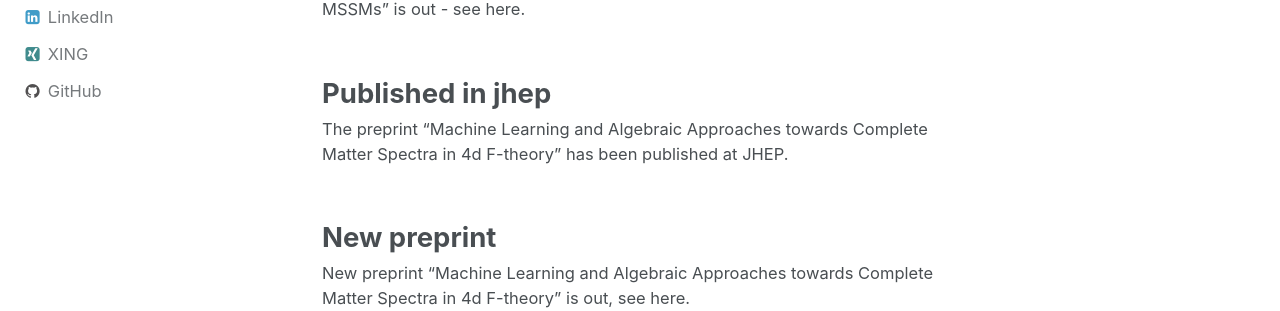
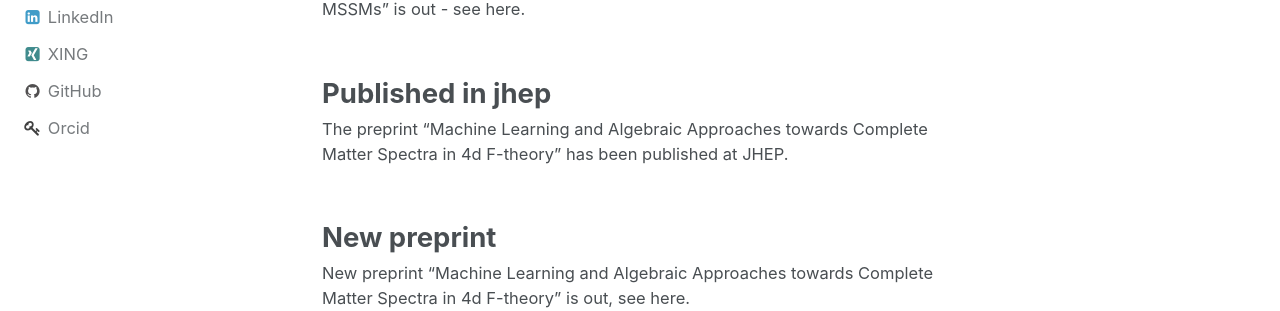
Before and after one commit to MartinBies/MartinBies.github.io, a Jekyll site: the page built from index.html, in a window 1280 px wide. Shown: the part 439-750 px from the top of the page. Built offline with Jekyll 4.4.1, drawn with Linux system fonts in a browser that asks for light colours; the list of posts is cut into pages by our own code.

Commit message:
Add orcid to author profile

```diff
--- a/_includes/author-profile.html
+++ b/_includes/author-profile.html
@@ -131,6 +131,12 @@
         </li>
       {% endif %}
 
+        <li>
+          <a href="https://orcid.org/0000-0002-9609-1693" itemprop="sameAs">
+            <i class="fa fa-fw fa-key" aria-hidden="true"></i> Orcid
+          </a>
+        </li>
+
       {% if author.gitlab %}
         <li>
           <a href="https://gitlab.com/{{ author.gitlab }}" itemprop="sameAs">
```
